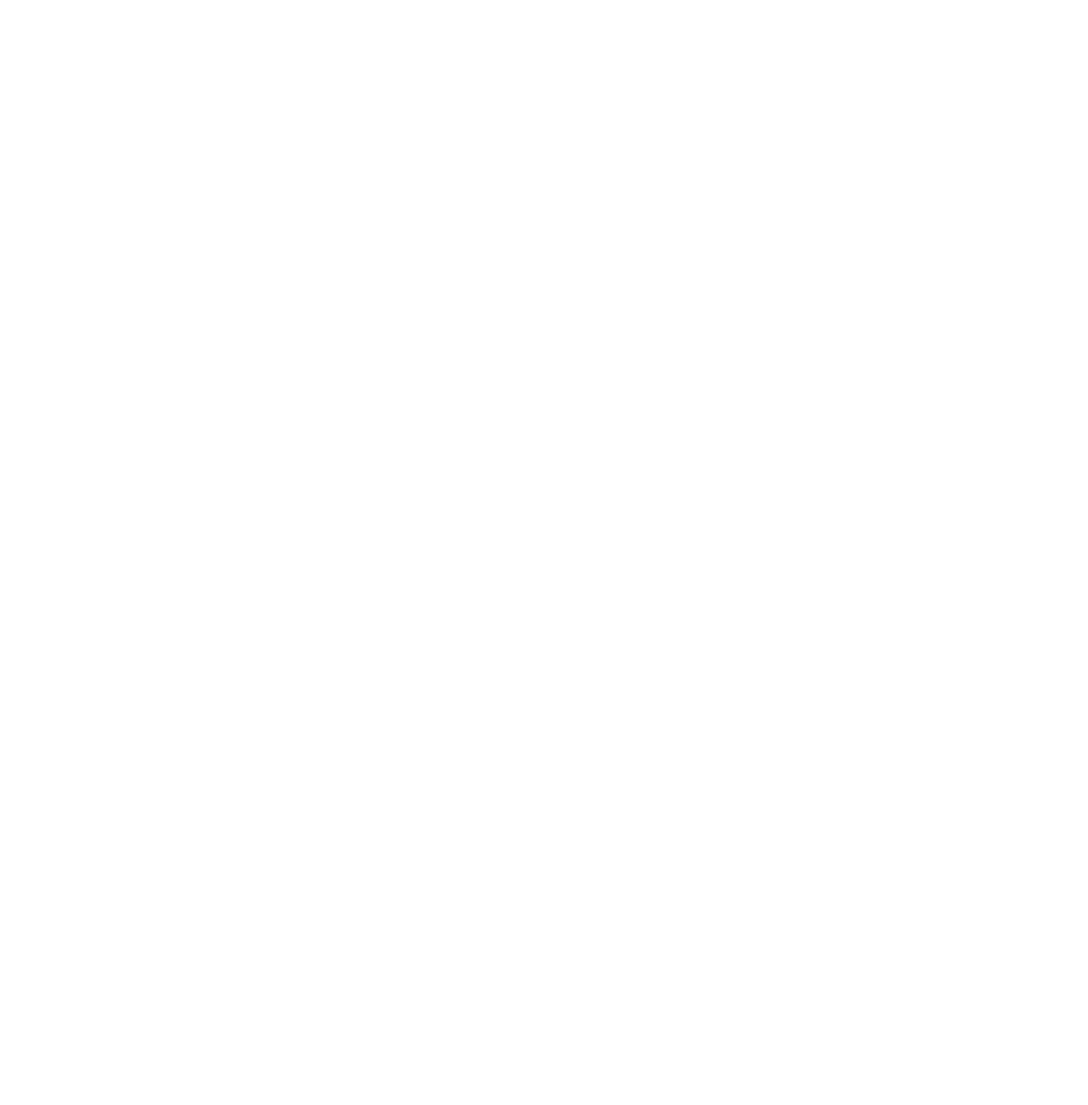
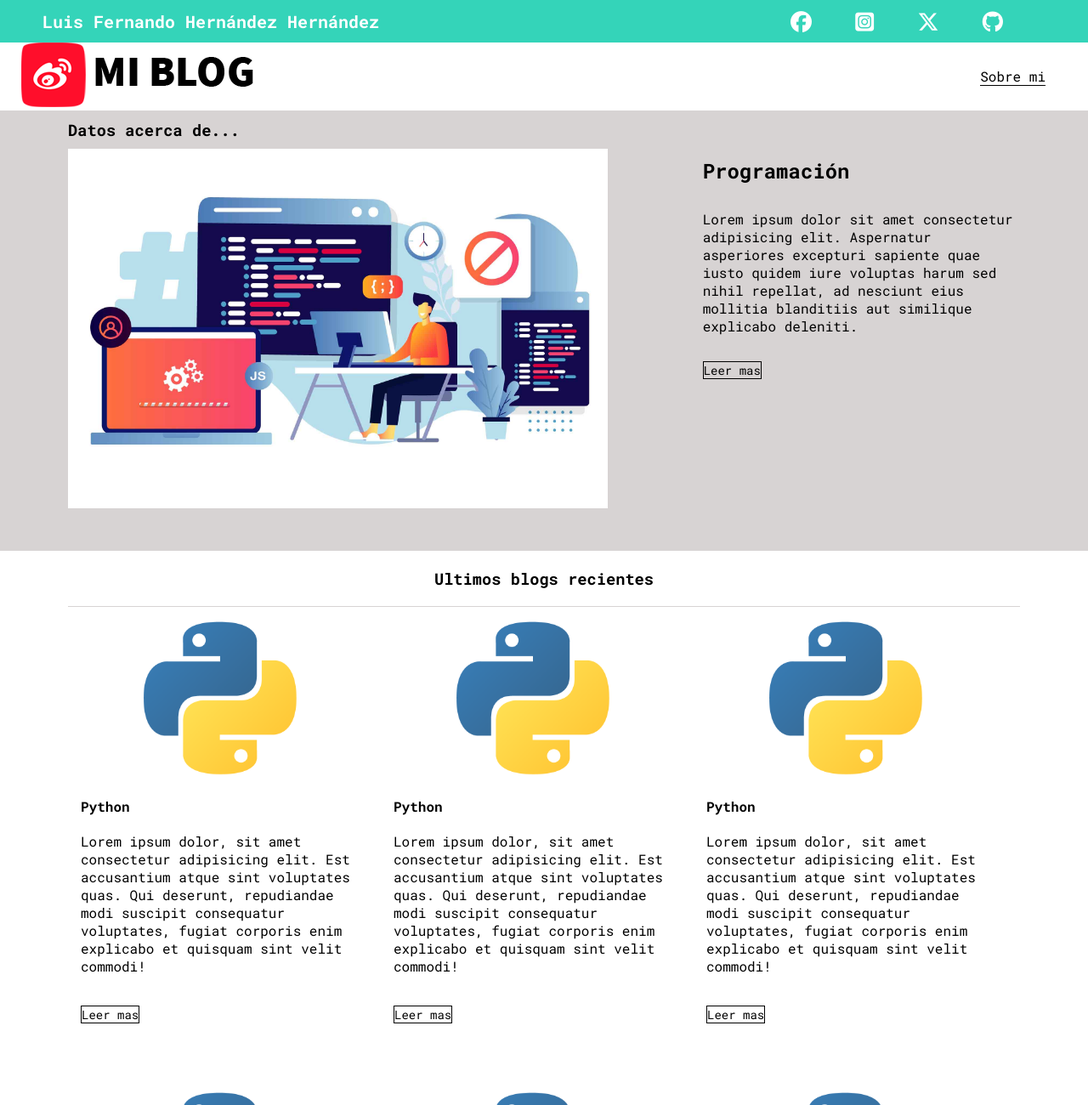
Before and after one commit to LuisFernandoHedzHedz005/Blog_personal, a plain HTML site: page blogs.html in a window 1280 px wide. Shown: the top 1300 px of the page at 85% size. Before the commit the page ends 800 px from the top, so only its background shows below. Drawn offline with Linux system fonts and the light colour scheme.

Commit message:
Pagina de blogs finalizados

```diff
--- a/blogs.html
+++ b/blogs.html
@@ -0,0 +1,100 @@
+<!DOCTYPE html>
+<html lang="es">
+<head>
+    <meta charset="UTF-8">
+    <meta name="viewport" content="width=device-width, initial-scale=1.0">
+    <title>Blog Personal</title>
+    <link rel="stylesheet" href="css/all.min.css">
+    <link rel="stylesheet" href="css/main.css">
+
+</head>
+<body>
+    <header class="header">
+        <div class="social">
+            <div class="social-header">
+                <h1 class="nombre-header">Luis Fernando Hernández Hernández</h1> <!-- Ajusta tu nombre aquí -->
+                <div class="social-icons">
+                    <a href=""><i class="fa-brands fa-facebook"></i></a>
+                    <a href=""><i class="fa-brands fa-square-instagram"></i></a>
+                    <a href=""><i class="fa-brands fa-x-twitter"></i></a>
+                    <a href=""><i class="fa-brands fa-github"></i></a>
+                </div>
+            </div>
+        </div>
+        <nav class="nav">
+            <div class="nav-log">
+
+                <a href="index.html"> <img src="img/logo.png" alt="Logo"></a>
+            </div>
+            <div class="nav-link">
+                <a href="sobremi.html">Sobre mi</a>
+            </div>
+        </nav>
+    </header>
+
+
+    <main class="blogs-main">
+        <section class="news">
+            <div class="news-content">
+                <h3>Datos acerca de...</h3>
+                <img src="img/programador.jpg" alt="imagen blogs">
+                <div class="news-info">
+                    <h2>Programación</h2>
+                    <p>Lorem ipsum dolor sit amet consectetur adipisicing elit. Aspernatur asperiores excepturi sapiente quae iusto quidem iure voluptas harum sed nihil repellat, ad nesciunt eius mollitia blanditiis aut similique explicabo deleniti.</p>
+                    <a class="blogs-btn" href="blog.html">Leer mas</a>
+                </div>
+            </div>
+        </section>
+
+        <section class="posts">
+            <h3>Ultimos blogs recientes</h3>
+            <div class="post-blogs">
+                <img src="img/python.png" alt="">
+                <h4>Python</h4>
+                <p>Lorem ipsum dolor, sit amet consectetur adipisicing elit. Est accusantium atque sint voluptates quas. Qui deserunt, repudiandae modi suscipit consequatur voluptates, fugiat corporis enim explicabo et quisquam sint velit commodi!</p>
+                <a class="blogs-btn" href="blog.html">Leer mas</a>
+            </div>
+
+            <div class="post-blogs">
+                <img src="img/python.png" alt="">
+                <h4>Python</h4>
+                <p>Lorem ipsum dolor, sit amet consectetur adipisicing elit. Est accusantium atque sint voluptates quas. Qui deserunt, repudiandae modi suscipit consequatur voluptates, fugiat corporis enim explicabo et quisquam sint velit commodi!</p>
+                <a class="blogs-btn" href="blog.html">Leer mas</a>
+            </div>
+
+            <div class="post-blogs">
+                <img src="img/python.png" alt="">
+                <h4>Python</h4>
+                <p>Lorem ipsum dolor, sit amet consectetur adipisicing elit. Est accusantium atque sint voluptates quas. Qui deserunt, repudiandae modi suscipit consequatur voluptates, fugiat corporis enim explicabo et quisquam sint velit commodi!</p>
+                <a class="blogs-btn" href="blog.html">Leer mas</a>
+            </div>
+
+            <div class="post-blogs">
+                <img src="img/python.png" alt="">
+                <h4>Python</h4>
+                <p>Lorem ipsum dolor, sit amet consectetur adipisicing elit. Est accusantium atque sint voluptates quas. Qui deserunt, repudiandae modi suscipit consequatur voluptates, fugiat corporis enim explicabo et quisquam sint velit commodi!</p>
+                <a class="blogs-btn" href="blog.html">Leer mas</a>
+            </div>
+
+            <div class="post-blogs">
+                <img src="img/python.png" alt="">
+                <h4>Python</h4>
+                <p>Lorem ipsum dolor, sit amet consectetur adipisicing elit. Est accusantium atque sint voluptates quas. Qui deserunt, repudiandae modi suscipit consequatur voluptates, fugiat corporis enim explicabo et quisquam sint velit commodi!</p>
+                <a class="blogs-btn" href="blog.html">Leer mas</a>
+            </div>
+
+            <div class="post-blogs">
+                <img src="img/python.png" alt="">
+                <h4>Python</h4>
+                <p>Lorem ipsum dolor, sit amet consectetur adipisicing elit. Est accusantium atque sint voluptates quas. Qui deserunt, repudiandae modi suscipit consequatur voluptates, fugiat corporis enim explicabo et quisquam sint velit commodi!</p>
+                <a class="blogs-btn" href="blog.html">Leer mas</a>
+            </div>
+        </section>
+    </main>
+
+    <footer>
+        <p>Lorem ipsum dolor, sit amet consectetur adipisicing elit.</p>
+    </footer>
+
+</body>
+</html>
--- a/css/main.css
+++ b/css/main.css
@@ -29,21 +29,34 @@ header{
   height: 130px;
   display: grid;
   grid-template-rows: 1fr 1fr;
+  padding-top: 50px;
 }
 
-.social{
+.social {
   background-color: rgb(52, 212, 185);
   width: 100%;
   height: 50px;
-  display: grid;
+  display: flex;
+  align-items: center;
+  justify-content: space-between;
+  position: fixed;
+  top: 0;
+  left: 0;
+  z-index: 1000;
+}
+
+.social-header {
+  display: flex;
+  align-items: center;
+  justify-content: space-between;
+  width: 100%;
+  margin: 0 50px;
 }
 
 .nombre-header {
-  position: fixed;
   color: white;
   font-size: 20px;
-  align-self: center;
-  margin-left: 50px;
+  margin: 0;
 }
 
 .social-icons{
@@ -139,3 +152,94 @@ header{
 .main-container__link:hover{
   background-color: blue;
 }
+
+/*Pagina de blogs*/
+
+.blogs-main{
+  display: grid;
+}
+
+.news{
+  background-color: rgb(215, 211, 211);
+  padding: 10px 80px 40px;
+}
+
+.news-content{
+  display: grid;
+  grid-template-columns: 2fr 1fr;
+  grid-template-rows: 2fr;
+}
+
+.news-content img{
+  grid-column: 1;
+  width: 85%;
+  display: inline-block;
+  margin: 10px 0;
+}
+
+.news-info{
+  grid-column: 2;
+
+}
+
+.news-info h2{
+  margin-top: 20px;
+
+}
+
+.news-info p{
+  margin: 30px 0;
+}
+
+.blogs-btn{
+  text-decoration: none;
+  color: black;
+  border: 1px solid rgb(0, 0, 0);
+  font-size: 14px;
+}
+
+/*Posts*/
+
+.posts{
+  padding: 0 80px 40px;
+}
+
+.posts h3{
+  border-bottom: 1px solid rgb(215, 211, 211);
+  padding: 20px 0;
+  text-align: center;
+}
+
+.post-blogs{
+  display: inline-block;
+  padding: 15px;
+  max-width: 32%;
+  margin-bottom: 50px;
+}
+
+.post-blogs img{
+  width: 100%;
+}
+
+.post-blogs h4{
+  margin: 20px 0;
+}
+
+.post-blogs p{
+  margin-bottom: 35px;
+}
+
+/*Footer*/
+footer{
+  width: 100%;
+  height: 80px;
+  background-color: rgb(52, 212, 185);
+  border-top: 35px solid rgb(215, 211, 211);
+  display: flex;
+  align-items: center;
+  justify-content: center;
+}
+
+footer p{
+  color: black;
+}
```
Also changed, not shown: index.html (+3 -1 lines).
